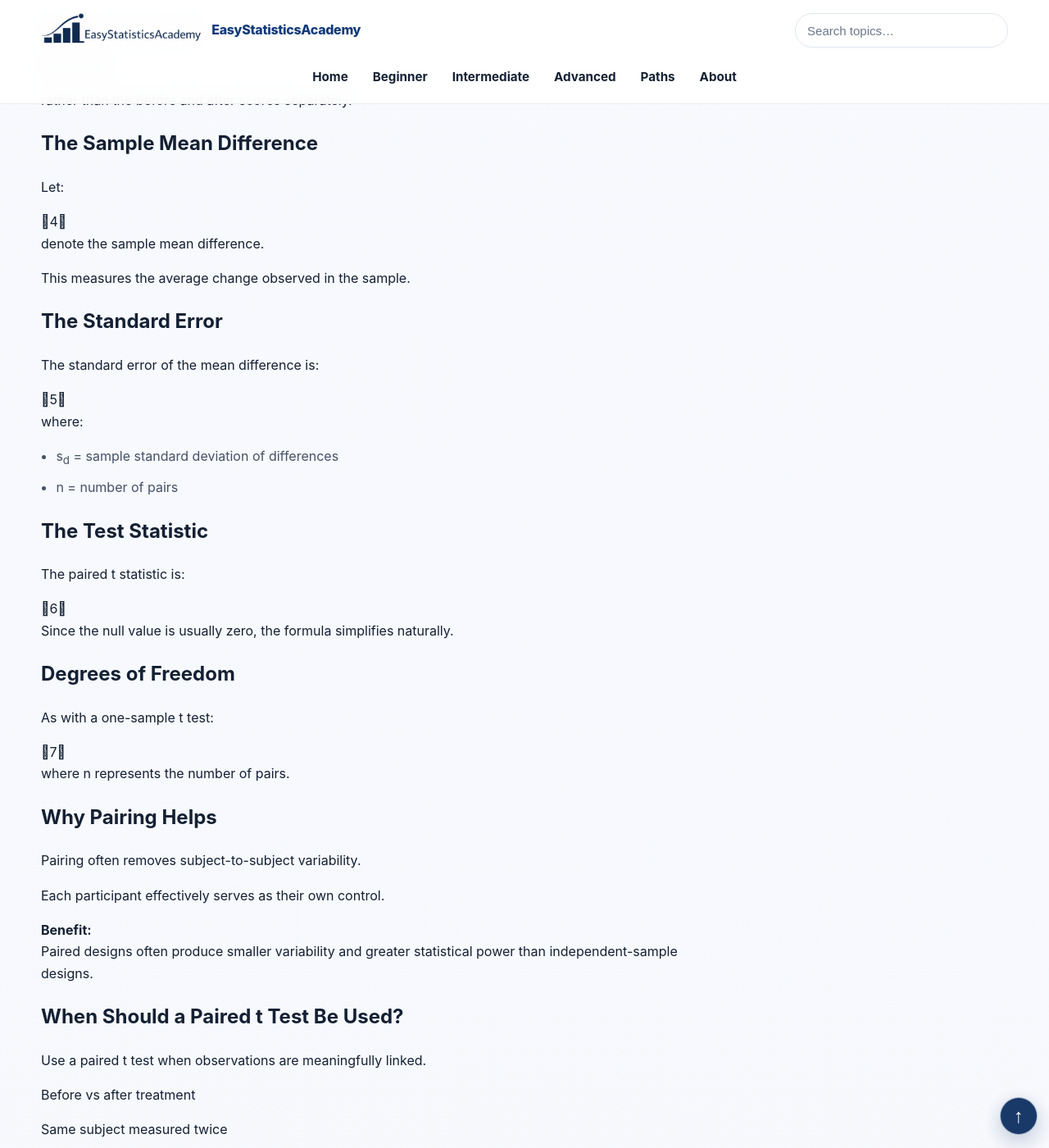
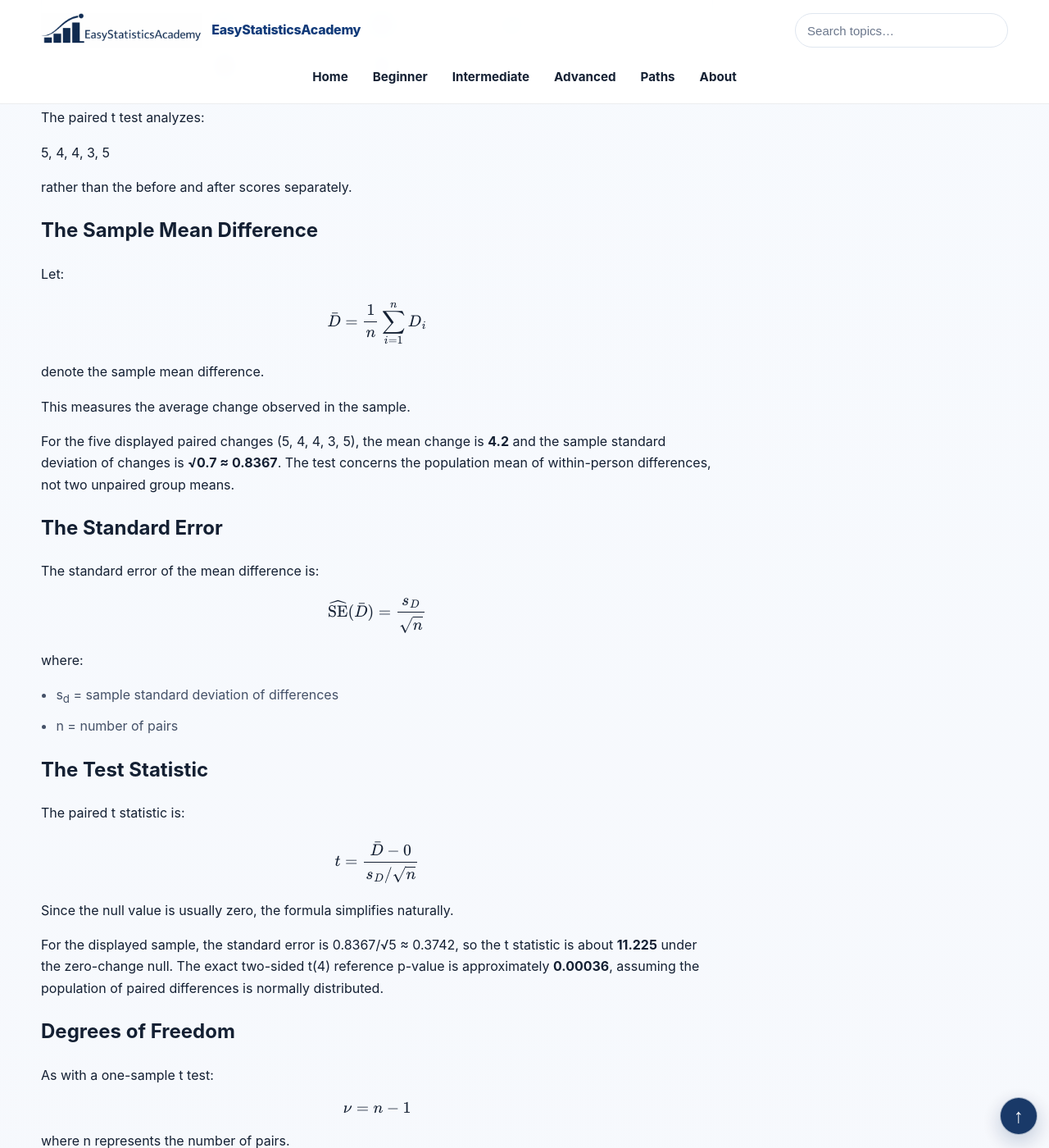
Before and after one commit to ammar-homaida-statistics/easystatisticsacademy, a Jekyll site: the page built from inference/classical-tests/paired-t-test/index.md, in a window 1280 px wide and 1400 px high, scrolled down 2592 px. Shown: the whole window at 82% size. Built offline with Jekyll 4.4.1, drawn with Linux system fonts in a browser that asks for light colours; some of the changed text lies outside the part shown.

Commit message:
Restore paired-test formulas and independently verify paired example and confidence interval

```diff
--- a/inference/classical-tests/paired-t-test/index.md
+++ b/inference/classical-tests/paired-t-test/index.md
@@ -162,11 +166,15 @@ sidebar: false
       The standard paired t test uses:
     </p>
 
-    2
+    \[
+H_0:\mu_D=0
+\]
 
     <br><br>
 
-    3
+    \[
+H_1:\mu_D\ne0
+\]
 
     <p>
       Zero corresponds to no average change.
@@ -291,7 +299,9 @@ sidebar: false
       Let:
     </p>
 
-    4
+    \[
+\bar D=\frac1n\sum_{i=1}^n D_i
+\]
 
     <p>
       denote the sample mean difference.
@@ -301,13 +311,16 @@ sidebar: false
       This measures the average change observed in the sample.
     </p>
 
+    <p>For the five displayed paired changes (5, 4, 4, 3, 5), the mean change is <strong>4.2</strong> and the sample standard deviation of changes is <strong>√0.7 ≈ 0.8367</strong>. The test concerns the population mean of within-person differences, not two unpaired group means.</p>
     <h2>The Standard Error</h2>
 
     <p>
       The standard error of the mean difference is:
     </p>
 
-    5
+    \[
+\widehat{\operatorname{SE}}(\bar D)=\frac{s_D}{\sqrt n}
+\]
 
     <p>
       where:
@@ -327,20 +340,25 @@ sidebar: false
       The paired t statistic is:
     </p>
 
-    6
+    \[
+t=\frac{\bar D-0}{s_D/\sqrt n}
+\]
 
     <p>
       Since the null value is usually zero,
       the formula simplifies naturally.
     </p>
 
+    <p>For the displayed sample, the standard error is 0.8367/√5 ≈ 0.3742, so the t statistic is about <strong>11.225</strong> under the zero-change null. The exact two-sided t(4) reference p-value is approximately <strong>0.00036</strong>, assuming the population of paired differences is normally distributed.</p>
     <h2>Degrees of Freedom</h2>
 
     <p>
       As with a one-sample t test:
     </p>
 
-    7
+    \[
+\nu=n-1
+\]
 
     <p>
       where n represents the number of pairs.
@@ -427,7 +445,7 @@ sidebar: false
 
       <li>Differences are independent across pairs</li>
 
-      <li>The population of differences is approximately normal (or sample size is large)</li>
+      <li>A normally distributed population of differences for exact small-sample t inference; a large-sample approximation may be used under suitable conditions</li>
 
       <li>Pairs are randomly sampled</li>
 
@@ -439,18 +457,23 @@ sidebar: false
       The corresponding confidence interval is:
     </p>
 
-    8
+    \[
+\bar D\pm t_{1-\alpha/2,\,n-1}\frac{s_D}{\sqrt n}
+\]
 
     <p>
       This interval estimates plausible values for:
     </p>
 
-    9
+    \[
+\mu_D
+\]
 
+    <p>Applied to the five displayed pairs, the 95% Student-t interval is approximately <strong>[3.16, 5.24]</strong> for the mean after-minus-before change. This does not include zero.</p>
     <h2>Interpretation Example</h2>
 
     <p>
-      Suppose a study finds:
+      For the five paired changes shown in the example above:
     </p>
 
     <div class="example-box">
@@ -460,7 +483,7 @@ sidebar: false
       </p>
 
       <p>
-        p = 0.003
+        two-sided p ≈ 0.00036 (for the five displayed pairs)
       </p>
 
     </div>
```
Also changed, not shown: other parts of inference/classical-tests/paired-t-test/index.md (+6 -2 lines).
